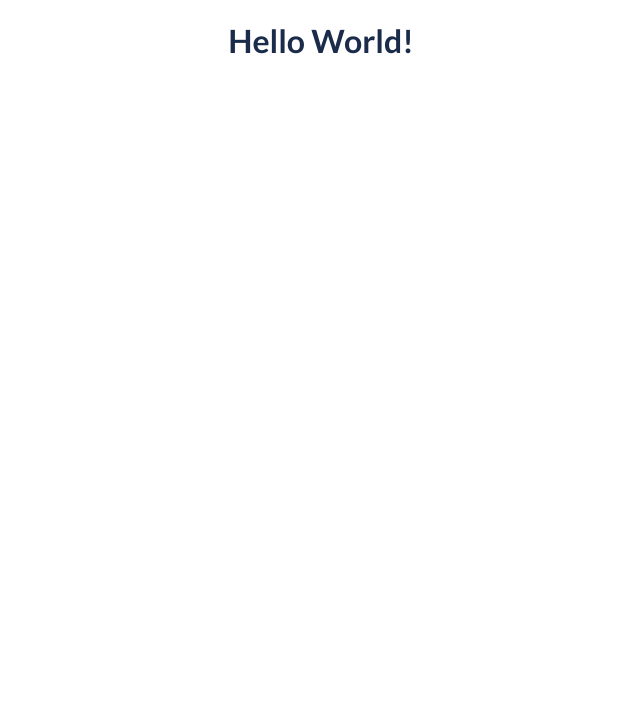
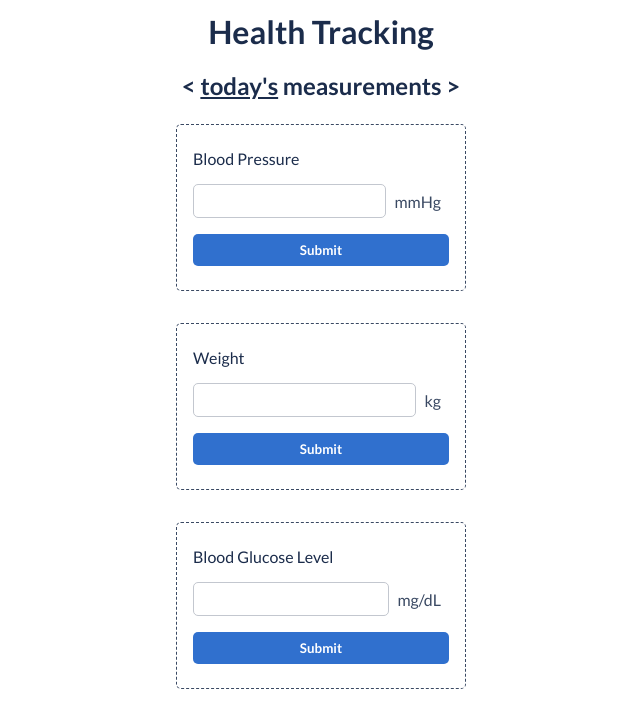
Before and after one commit to HansKre/health-tracking, a React (Create React App) app: page / in a window 1280 px wide. Shown: the top 728 px of the page, without its empty margins (319-959 px from the left). Built offline with nearby package versions, Linux system fonts and the light colour scheme.

Commit message:
Implement HealthCard.

```diff
--- a/src/App.tsx
+++ b/src/App.tsx
@@ -1,9 +1,25 @@
-import { MainContainer } from '@components';
+import { HealthCard, MainContainer } from '@components';
+import styled from 'styled-components';
+
+const FullWidthSection = styled.section`
+  display: flex;
+  flex-direction: column;
+  align-items: center;
+  width: 100%;
+`;
 
 function App() {
   return (
     <MainContainer>
-      <h1>Hello World!</h1>
+      <h1>Health Tracking</h1>
+      <FullWidthSection>
+        <h2>
+          {'<'} <u>today's</u> measurements {'>'}
+        </h2>
+        <HealthCard type={'bloodPressure'} />
+        <HealthCard type={'weight'} />
+        <HealthCard type={'bloodGlucoseLevel'} />
+      </FullWidthSection>
     </MainContainer>
   );
 }
--- /dev/null
+++ b/src/components/health-card/HealthCard.tsx
@@ -0,0 +1,111 @@
+import styled from 'styled-components';
+import mainTheme from '@styles/mainTheme';
+import { useState } from 'react';
+
+const CardContainer = styled.article`
+  display: flex;
+  flex-direction: column;
+  width: 290px;
+  padding: 1rem 1rem;
+  margin: 1rem 1rem;
+  border-style: dashed;
+  border-width: 1px;
+  border-color: ${mainTheme.palette.secondary};
+  border-radius: ${mainTheme.borderRadius};
+`;
+
+const FlexForm = styled.form`
+  display: flex;
+  flex-wrap: wrap;
+  align-items: flex-start;
+`;
+
+const Button = styled.button`
+  background-color: ${mainTheme.palette.primary};
+  color: ${mainTheme.palette.button};
+  border-radius: ${mainTheme.borderRadius};
+  padding: ${mainTheme.paddingTB};
+  margin: ${mainTheme.margin};
+  border-style: none;
+  font-weight: bold;
+  flex: 1 100%;
+  &:hover {
+    background-color: ${mainTheme.secondaryPalette.primary};
+    cursor: pointer;
+  }
+`;
+
+const Input = styled.input`
+  flex: 1;
+  border-radius: ${mainTheme.borderRadius};
+  padding: ${mainTheme.paddingTBLR};
+  margin: ${mainTheme.margin};
+  border-color: ${mainTheme.secondaryPalette.secondary};
+  border-width: 1px;
+  border-style: solid;
+  &:focus,
+  &:active,
+  &:hover {
+    border-color: ${mainTheme.secondaryPalette.primary};
+  }
+  &:focus-visible {
+    outline: ${mainTheme.secondaryPalette.primary} auto 1px;
+  }
+`;
+
+const Label = styled.label`
+  align-self: center;
+  padding: ${mainTheme.paddingTBLR};
+`;
+
+type CardType = 'bloodPressure' | 'weight' | 'bloodGlucoseLevel';
+interface CardInfo {
+  label: string;
+  unit: string;
+}
+
+const cards: Record<CardType, CardInfo> = {
+  bloodPressure: { label: 'Blood Pressure', unit: 'mmHg' },
+  weight: { label: 'Weight', unit: 'kg' },
+  bloodGlucoseLevel: { label: 'Blood Glucose Level', unit: 'mg/dL' },
+};
+
+interface Props {
+  type: CardType;
+}
+
+export default function HealthCard({ type }: Props) {
+  const [value, setValue] = useState('');
+  function handleSubmit(e: React.FormEvent<HTMLFormElement>) {
+    e.preventDefault();
+    const intFromStr = parseInt(value, 10);
+    if (isNaN(intFromStr) || intFromStr < 1) {
+      alert('Please enter a positive number');
+    } else {
+      alert(value);
+    }
+  }
+
+  function handleChange(e: React.ChangeEvent<HTMLInputElement>) {
+    const newVal = e.target.value;
+    setValue(newVal);
+  }
+
+  return (
+    <CardContainer>
+      <p>{cards[type].label}</p>
+      <FlexForm onSubmit={handleSubmit}>
+        <Input
+          type='number'
+          name={type}
+          id={type}
+          value={value}
+          onChange={handleChange}
+        />
+        <Label htmlFor={type}>{cards[type].unit}</Label>
+        <br />
+        <Button>Submit</Button>
+      </FlexForm>
+    </CardContainer>
+  );
+}
--- /dev/null
+++ b/src/components/health-card/index.tsx
@@ -0,0 +1 @@
+export { default as HealthCard } from './HealthCard';
--- a/src/components/index.tsx
+++ b/src/components/index.tsx
@@ -1 +1,2 @@
 export * from './main-container';
+export * from './health-card';
--- a/src/styles/globals.css
+++ b/src/styles/globals.css
@@ -29,6 +29,23 @@ p {
   color: #1b2c4b;
 }
 
+h1 {
+  margin: 0.75rem 0; /* 12px */
+}
+
+h2 {
+  margin: 0.5rem 0; /* 8px */
+}
+
 label {
   color: #3a4963;
 }
+
+p {
+  margin: 0.5rem 0;
+}
+
+input,
+button {
+  font-family: inherit;
+}
--- a/src/styles/mainTheme.ts
+++ b/src/styles/mainTheme.ts
@@ -6,13 +6,22 @@ const mainTheme = {
     p: '0.75rem', // 14px
     label: '0.75rem',
   },
-  mainPalette: {
+  palette: {
     primary: '#3070CE',
     error: '#BB022E',
     success: '#28BC5F',
     secondary: '#3A4963',
     explanationText: '#616D82',
+    button: 'white',
   },
+  secondaryPalette: {
+    primary: '#5FAFFF',
+    secondary: '#C3C7CF',
+  },
+  borderRadius: '5px',
+  paddingTB: '0.5rem 0',
+  paddingTBLR: '0.5rem 0.5rem',
+  margin: '0.5rem 0',
 };
 
 export default mainTheme;
```
